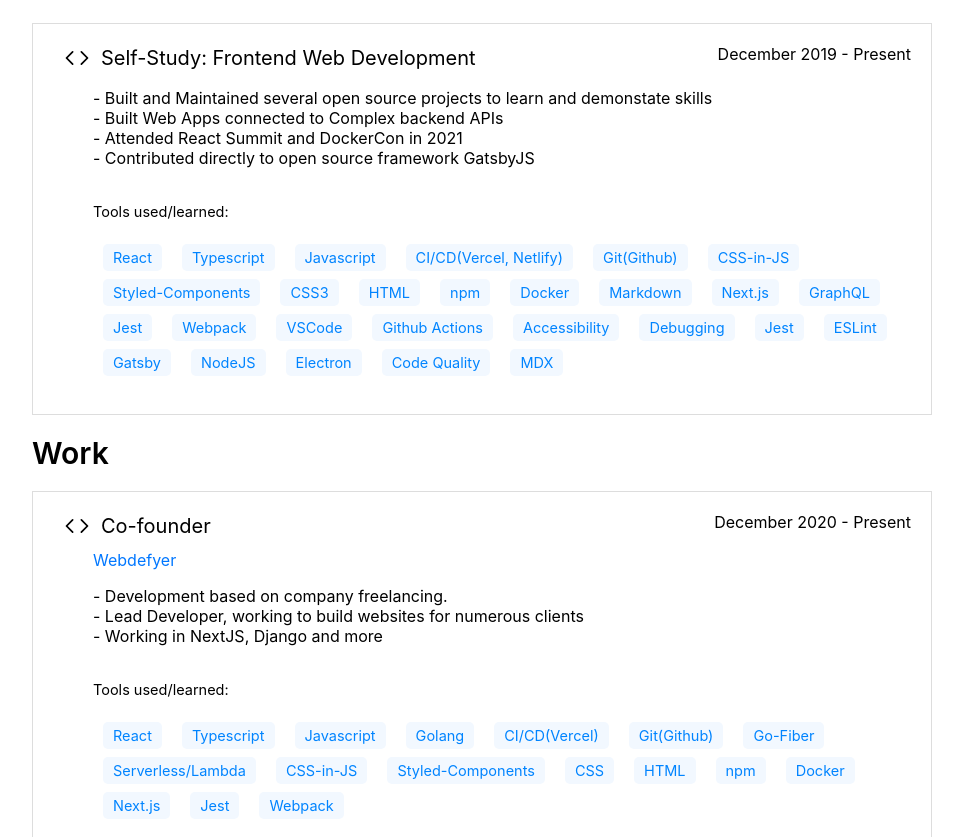
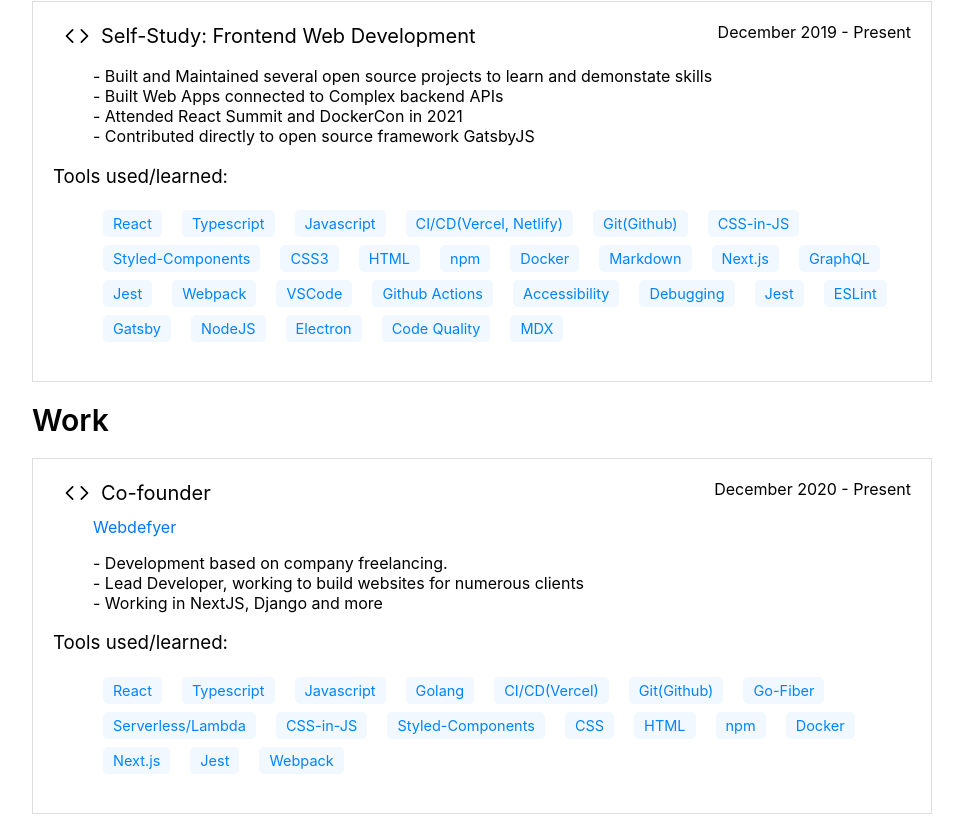
Before and after one commit to NikSchaefer/nikschaefer.com, a Next.js app: page /about in a window 1280 px wide. Shown: the part 1263-2100 px from the top of the page, without its empty margins (158-1121 px from the left). Built offline with nearby package versions, Linux system fonts and the light colour scheme.

Commit message:
fix: SEO

```diff
--- a/src/pages/about.tsx
+++ b/src/pages/about.tsx
@@ -82,6 +82,9 @@ const Node = styled.div`
 			margin: 20px 10px;
 		}
 	}
+	h3 {
+		font-weight: 400;
+	}
 `;
 const ToolsAndTechnologies = styled.ul`
 	display: flex;
@@ -89,10 +92,6 @@ const ToolsAndTechnologies = styled.ul`
 	align-items: center;
 	font-size: 14.5px;
 
-	h4 {
-		font-weight: 400;
-		flex-basis: 100%;
-	}
 `;
 const Tag = styled.li`
 	background-color: #f2f8ff;
@@ -165,16 +164,13 @@ export default function About(): JSX.Element {
 									</span>
 									<span>{data.range}</span>
 								</div>
-								<div className="link">
-									<a href={data.url}>{data.company}</a>
-								</div>
 								<ul>
 									{data.content.map((value) => (
 										<li key={value}>- {value}</li>
 									))}
 								</ul>
+								<h3>Tools used/learned:</h3>
 								<ToolsAndTechnologies>
-									<h4>Tools used/learned:</h4>
 									{data.tools.map((value) => (
 										<Tag key={value}>{value}</Tag>
 									))}
@@ -207,8 +203,8 @@ export default function About(): JSX.Element {
 										<li key={value}>- {value}</li>
 									))}
 								</ul>
+								<h3>Tools used/learned:</h3>
 								<ToolsAndTechnologies>
-									<h4>Tools used/learned:</h4>
 									{data.tools.map((value) => (
 										<Tag key={value}>{value}</Tag>
 									))}
```
